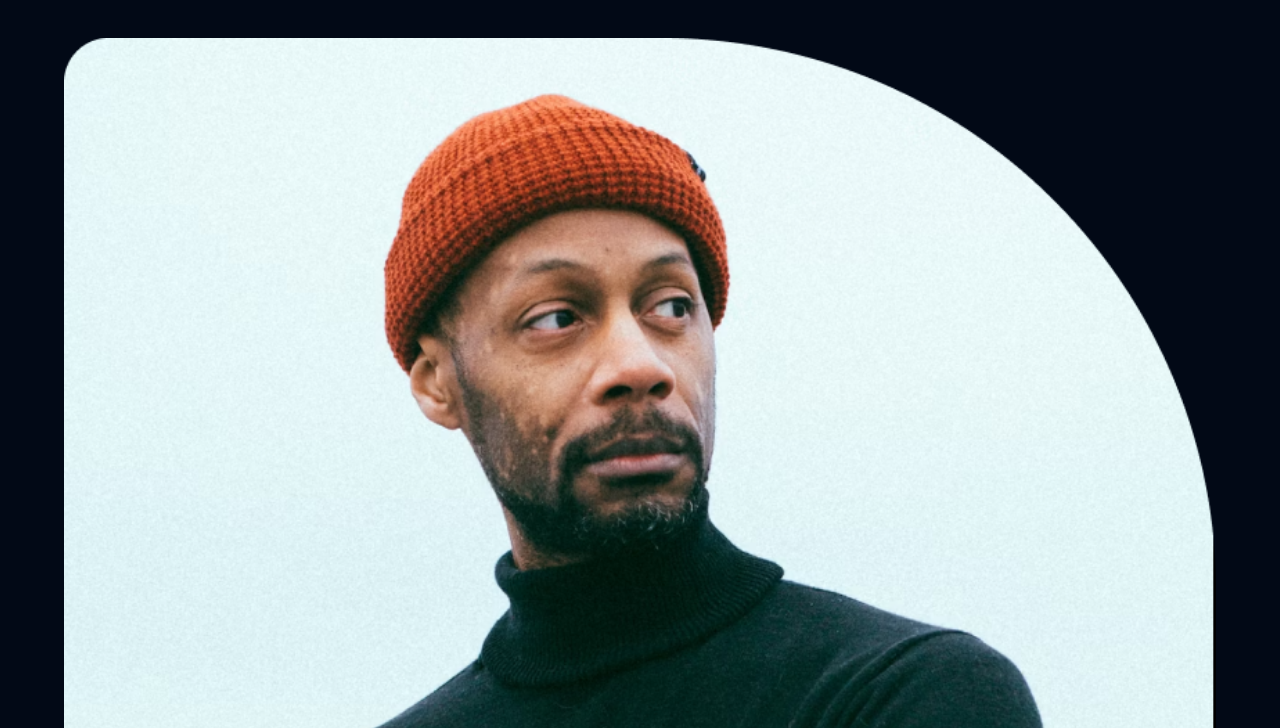
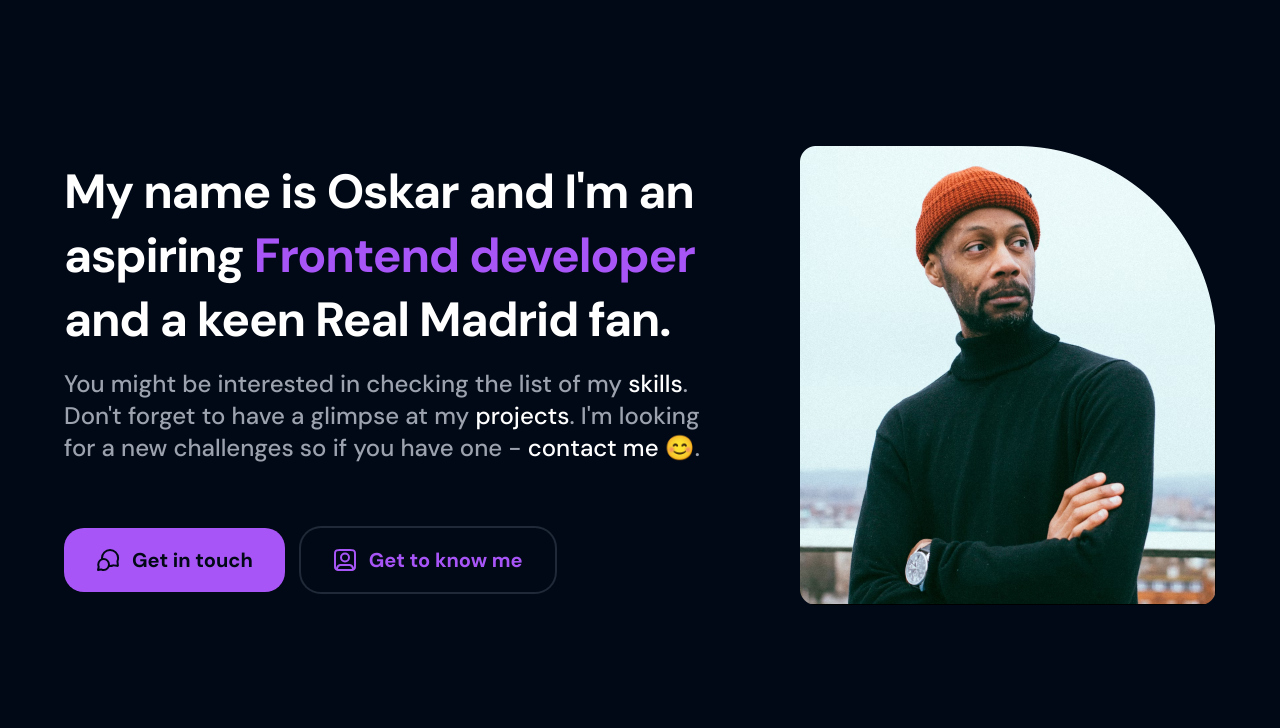
Before and after one commit to oskarpulczynski/portfolio, a website built with Parcel: page src/index.html in a window 1280 px wide. Shown: the part 72-800 px from the top of the page. Built offline with nearby package versions, Linux system fonts and the light colour scheme.

Commit message:
created desktop styles for about section

```diff
--- a/src/index.html
+++ b/src/index.html
@@ -15,7 +15,7 @@
 
 <body class="bg-bg">
   <main class="px-4 md:px-16">
-    <header class="max-w-8xl mx-auto flex justify-between items-center py-6 gap-4 ">
+    <header class="max-w-8xl mx-auto flex justify-between items-center py-6 gap-4 mb-32">
       <div class="flex justify-end items-center gap-4">
         <img class="h-10 w-10" src="./images/star.svg" alt="">
         <div>
@@ -33,21 +33,21 @@
         </ul>
       </nav>
     </header>
-    <section id="about" class="max-w-8xl mx-auto mb-20">
-      <img src="./images/oskar.png" alt="" class="w-full my-5">
-      <div>
-        <h1 class="text-2xl text-white font-bold mb-4">My name is Oskar and I'm an aspiring <span
-            class="text-purple-500 font-bold text-2xl">Frontend developer</span> and a keen Real Madrid fan.</h1>
-        <p class="text-base text-gray-400 font-medium mb-8">You might be interested in checking the list of my <a
+    <section id="about" class="max-w-8xl mx-auto mb-20 md:mb-60 md:flex md:items-center md:justify-between md:gap-24">
+      <img src="./images/oskar.png" alt="" class="w-full my-5 md:my-0 md:order-2 max-w-[26rem]">
+      <div class="max-w-[47rem]">
+        <h1 class="text-2xl md:text-3xl md:leading-9 lg:text-5xl text-white font-bold mb-4 lg:leading-[4rem] tracking-tight">My name is Oskar and I'm an aspiring <span
+            class="text-purple-500">Frontend developer</span> and a keen Real Madrid fan.</h1>
+        <p class="text-base text-gray-400 font-medium mb-8 md:mb-16 md:text-xl lg:text-2xl">You might be interested in checking the list of my <a
             class="text-white" href="#skills">skills</a>. Don't forget to have a glimpse at my <a class="text-white"
             href="#projects">projects</a>. I'm
           looking for a new challenges so if you have one - <a class="text-white" href="#contact">contact me</a> 😊.</p>
-        <div class="flex flex-col gap-4 items-start">
+        <div class="flex flex-col gap-4 items-start md:flex-row md:items-center">
           <a href="#contact"
-            class="inline-flex px-4 py-2 bg-purple-500 text-bg rounded-ten text-xl leading-9 items-center gap-3  font-bold"><img
+            class="inline-flex px-4 md:px-8 md:py-3.5 py-2 bg-purple-500 text-bg rounded-ten text-xl leading-9 items-center gap-3  font-bold md:rounded-[1.25rem]"><img
               src="./images/message-icon.svg" alt="" class="h-6 w-6">Get in touch</a>
           <a href="#skills"
-            class="px-4 py-2  text-purple-500 rounded-ten inline-flex text-xl leading-9 items-center gap-3 border-gray-800 border-2 font-bold"><img
+            class="px-4 py-2 md:px-8 md:py-3.5 text-purple-500 rounded-ten inline-flex text-xl leading-9 items-center gap-3 ring-gray-800 ring-2 font-bold md:rounded-[1.25rem]"><img
               src="./images/profile-icon.svg" alt="">Get to know me</a>
         </div>
       </div>
```
